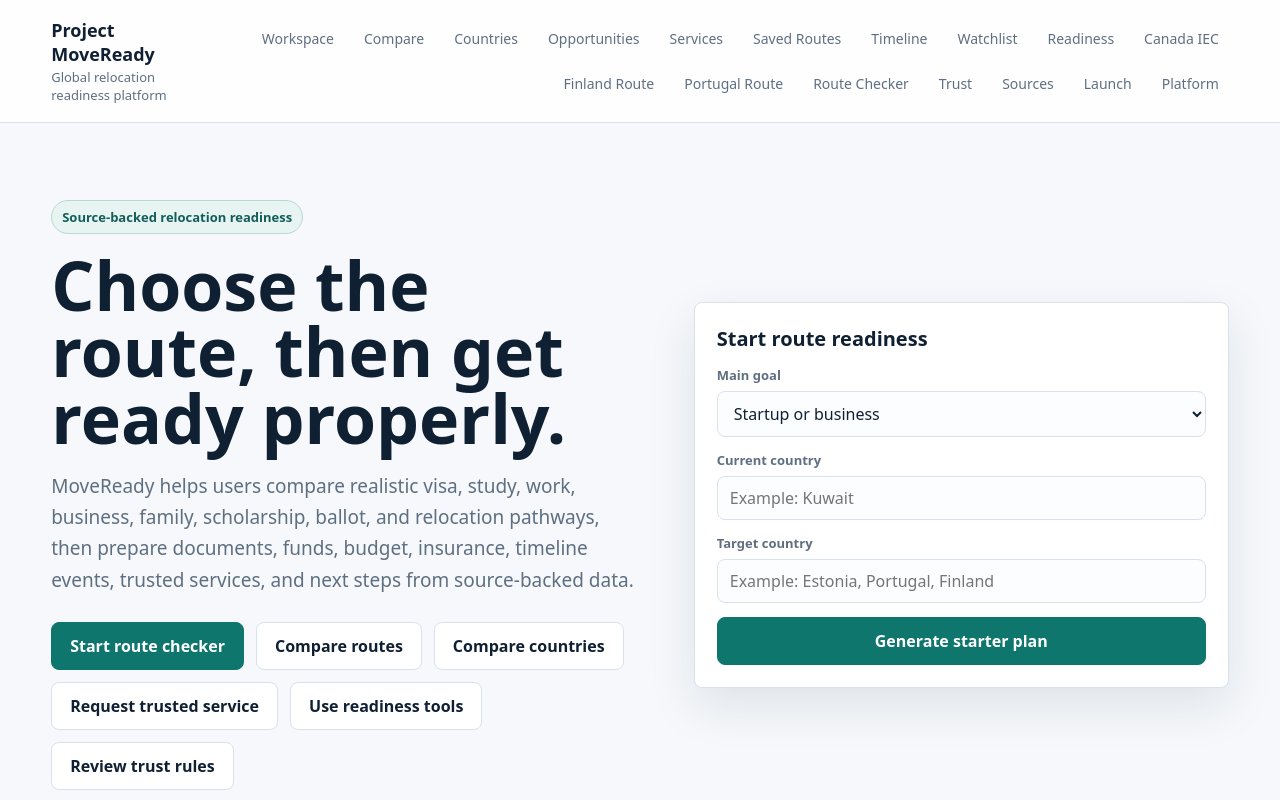
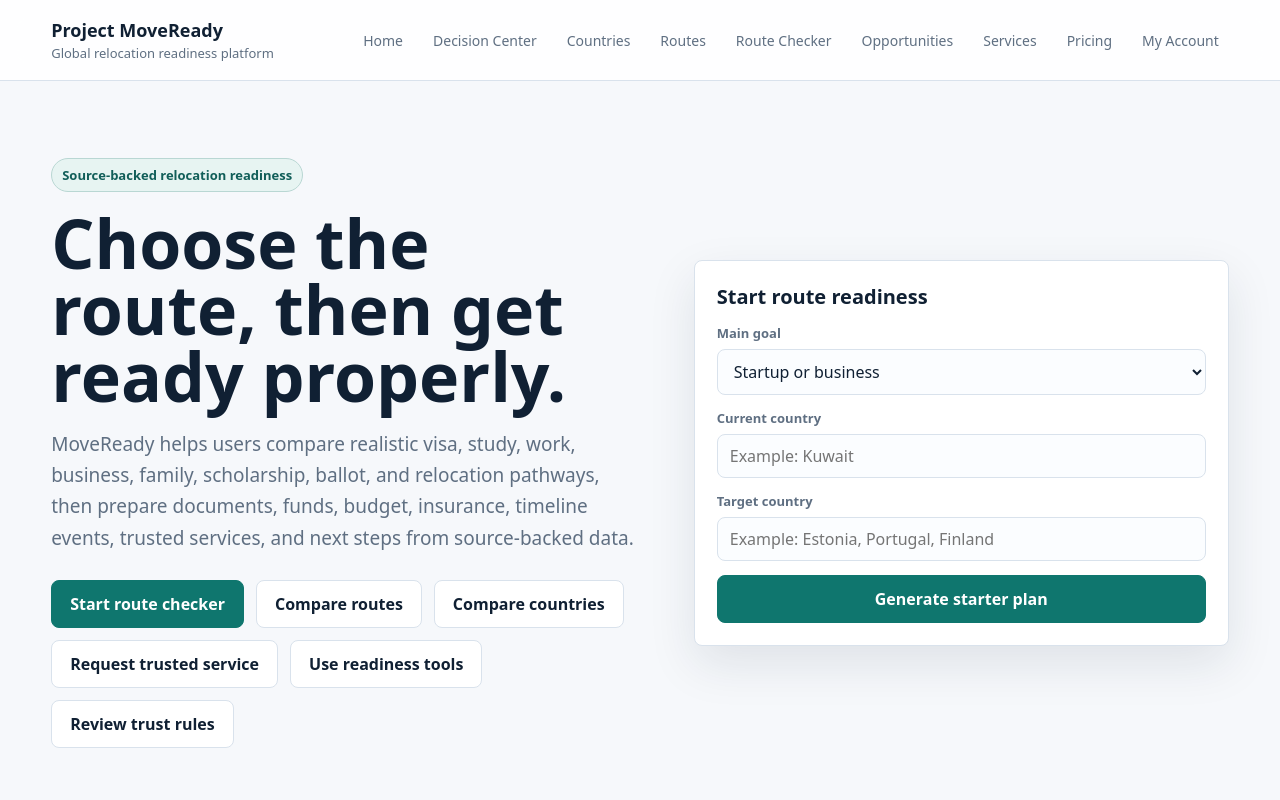
Before and after one commit to SirBM201/SirBM201-moveready-frontend, a Next.js app: page / in a window 1280 px wide. Shown: the top 800 px of the page. Built offline with nearby package versions, Linux system fonts and the light colour scheme.

Commit message:
Use clean public header on homepage

```diff
--- a/app/page.tsx
+++ b/app/page.tsx
@@ -1,3 +1,4 @@
+import SiteHeader from "@/components/SiteHeader";
 import { platformModules } from "@/lib/platformModules";
 
 const liveRoutes = [
@@ -131,31 +132,7 @@ export default function Home() {
 
   return (
     <main className="page-shell">
-      <header className="topbar">
-        <a className="brand" href="/">
-          <strong>Project MoveReady</strong>
-          <span>Global relocation readiness platform</span>
-        </a>
-        <nav className="nav" aria-label="Main navigation">
-          <a href="/workspace">Workspace</a>
-          <a href="/compare">Compare</a>
-          <a href="/country-comparison">Countries</a>
-          <a href="/opportunities">Opportunities</a>
-          <a href="/services">Services</a>
-          <a href="/saved-routes">Saved Routes</a>
-          <a href="/timeline">Timeline</a>
-          <a href="/watchlist">Watchlist</a>
-          <a href="/readiness">Readiness</a>
-          <a href="/routes/canada-iec">Canada IEC</a>
-          <a href="/routes/finland-d-visa">Finland Route</a>
-          <a href="/routes/portugal-entrepreneur">Portugal Route</a>
-          <a href="/route-checker">Route Checker</a>
-          <a href="/trust">Trust</a>
-          <a href="/sources">Sources</a>
-          <a href="/launch-readiness">Launch</a>
-          <a href="/platform">Platform</a>
-        </nav>
-      </header>
+      <SiteHeader />
 
       <section className="hero-band" id="checker">
         <div className="hero-copy">
```
